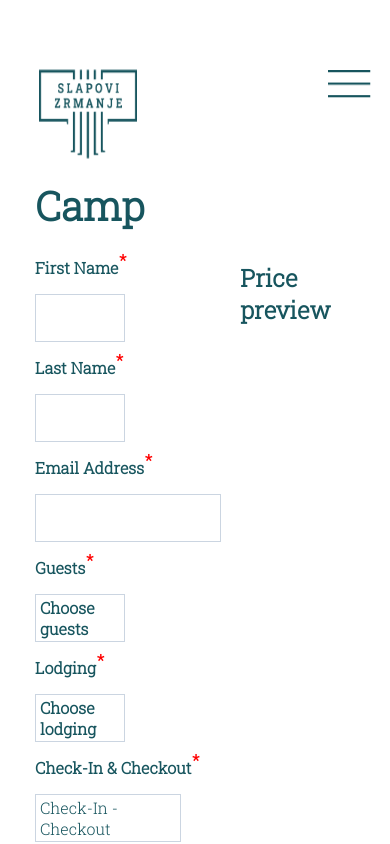
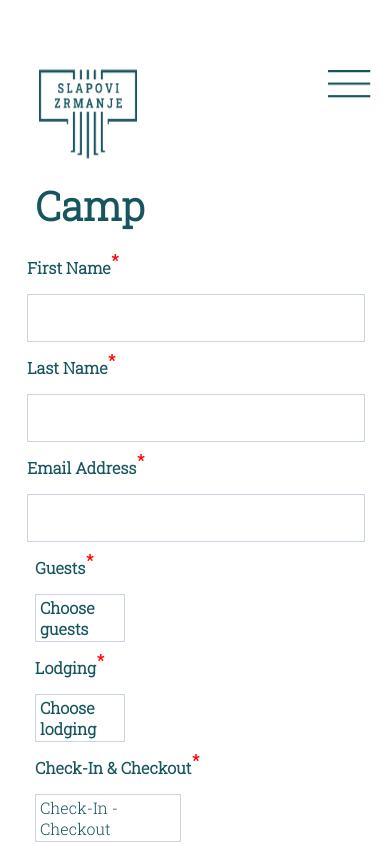
Before and after one commit to aleksandarb99/slapovi-zrmanje-fe, an Angular app: page /camp in a window 390 px wide. Built offline with nearby package versions, Linux system fonts and the light colour scheme.

Commit message:
Spread inputs

```diff
--- a/src/app/components/pages/camp-page/camp-page.component.html
+++ b/src/app/components/pages/camp-page/camp-page.component.html
@@ -7,12 +7,16 @@
                 <div class="form-div">
                     <div class="page-row">
                         <app-text-input
+                            [labelIsBlack]="true"
+                            [isMobile]="isMobile"
                             [value]="firstName"
                             [label]="text!.inputFirstNameText"
                             [inputType]="'TEXT'"
                             (valueChangedEvent)="saveTextValue($event)">
                         </app-text-input>
                         <app-text-input
+                            [labelIsBlack]="true"
+                            [isMobile]="isMobile"
                             [value]="lastName"
                             [label]="text!.inputLastNameText"
                             [inputType]="'TEXT'"
@@ -21,6 +25,8 @@
                     </div>
                     <div class="page-row">
                         <app-text-input
+                            [labelIsBlack]="true"
+                            [isMobile]="isMobile"
                             [value]="email"
                             [label]="text!.inputEmailText"
                             [inputType]="'EMAIL'"
--- a/src/app/components/pages/camp-page/camp-page.component.sass
+++ b/src/app/components/pages/camp-page/camp-page.component.sass
@@ -165,3 +165,9 @@ footer
         flex-direction: column
         margin-left: 0
         margin-right: 0
+
+    .upper-content
+        flex-direction: column
+
+    .receipt-div
+        flex-direction: column
--- a/src/app/components/utils/text-input/text-input.component.html
+++ b/src/app/components/utils/text-input/text-input.component.html
@@ -1,6 +1,6 @@
-<div class="input-wrapper" [ngClass]="{'mobile-input-wrapper': isMobile}">
+<div class="input-wrapper" [ngClass]="{'mobile-input-wrapper': isMobile && !labelIsBlack, 'mobile-input-wrapper-not-landing-page': isMobile && labelIsBlack}" >
     <p class="input-label"
-       [ngClass]="{'mobile-input-label': isMobile}"
+       [ngClass]="{'mobile-input-label': !labelIsBlack}"
        [class.content-en]="textService.getLanguage() === 'EN'"
        [class.content-de]="textService.getLanguage() === 'DE'"
        [class.content-hr]="textService.getLanguage() === 'HR'"
--- a/src/app/components/utils/text-input/text-input.component.sass
+++ b/src/app/components/utils/text-input/text-input.component.sass
@@ -68,6 +68,10 @@ $div-extended-width: 45.1vw
     width: 80vw !important
     margin-left: 10vw !important
 
+.mobile-input-wrapper-not-landing-page
+    width: 84vw !important
+    margin-left: 0
+
 .mobile-input-label
     color: white !important
 
--- a/src/app/components/utils/text-input/text-input.component.ts
+++ b/src/app/components/utils/text-input/text-input.component.ts
@@ -17,6 +17,7 @@ export class TextInputComponent {
   @Input() value: string = '';
   @Input() fill: boolean = false;
   @Input() isMobile: boolean = false;
+  @Input() labelIsBlack: boolean = false;
   @Input() label: string = '';
   @Input() inputType: string = 'TEXT';
   @Output() valueChangedEvent = new EventEmitter<TextValue>();
```
